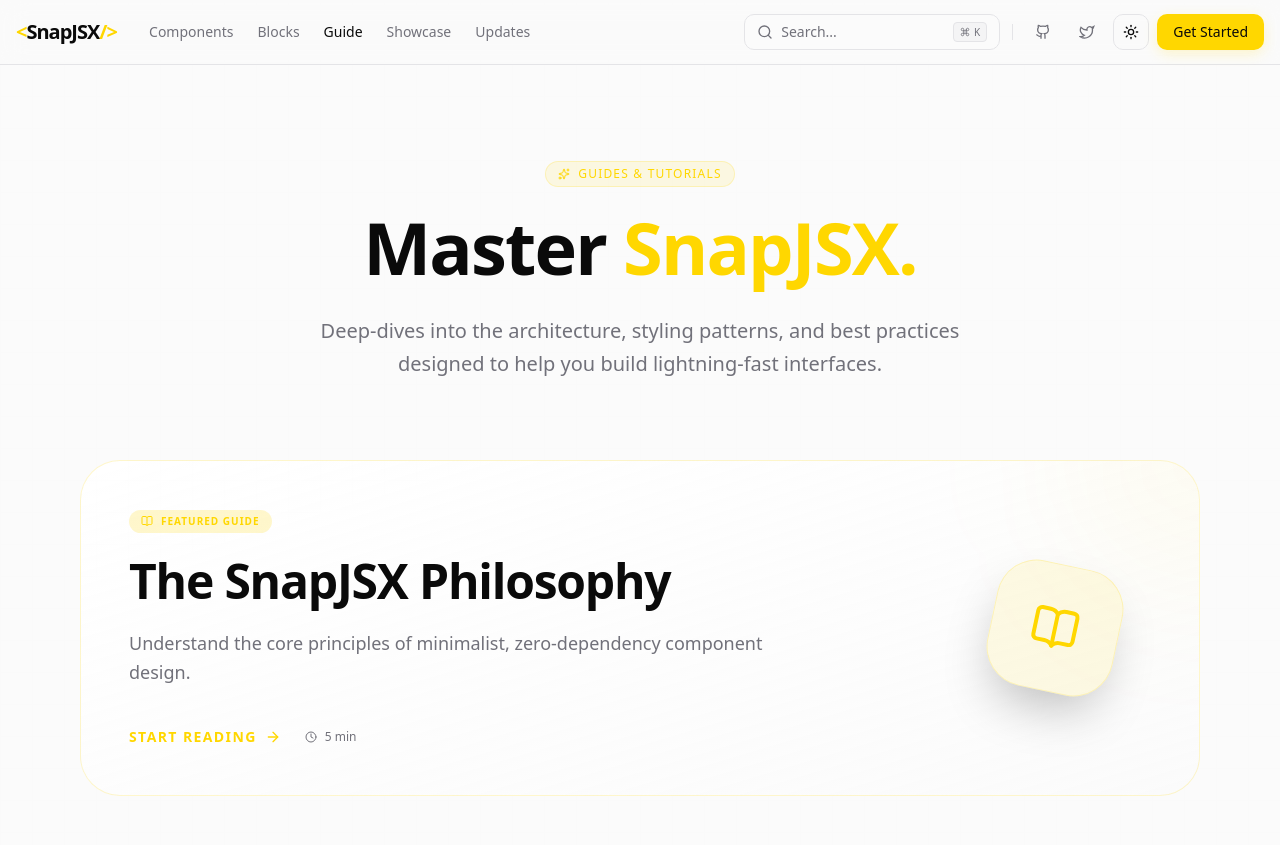
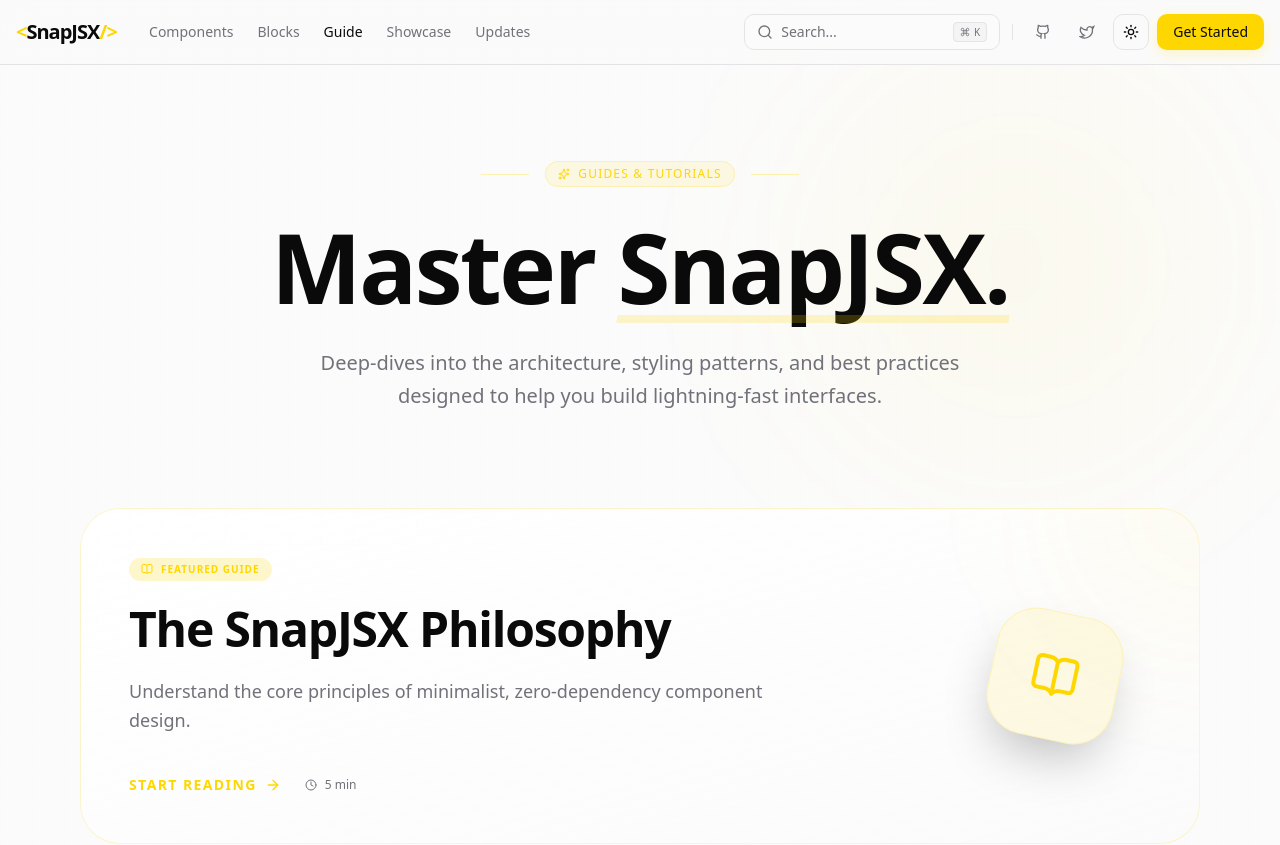
Before and after one commit to Gladiarn/SnapJSX, a Next.js app: page /guide in a window 1280 px wide. Shown: the top 845 px of the page. Built offline with nearby package versions, Linux system fonts and the light colour scheme.

Commit message:
style(headers): unify premium design language across all pages with unique layout signatures

```diff
--- a/src/app/components/components-page-client.tsx
+++ b/src/app/components/components-page-client.tsx
@@ -78,20 +78,29 @@ export function ComponentsPageClient() {
   }, []);
 
   return (
-    <main className="container mx-auto max-w-6xl px-4 py-24">
-      {/* Header - Centered Layout matching Guide/Updates Page pattern */}
-      <header className="mb-20 text-center">
-        <div className="inline-flex items-center gap-2 px-3 py-1 rounded-full bg-primary/10 border border-primary/20 text-primary text-xs font-medium uppercase tracking-widest mb-6">
-          <Sparkles className="w-3 h-3" />
-          Component Registry
+    <main className="container mx-auto max-w-6xl px-4 py-24 relative">
+      {/* Premium Background Decor */}
+      <div className="absolute top-0 left-0 -z-10 h-[400px] w-[400px] rounded-full bg-primary/5 blur-[100px] pointer-events-none" />
+
+      {/* Header - Left Aligned Registry Style */}
+      <header className="mb-24 flex flex-col md:flex-row items-start md:items-center gap-12">
+        <div className="flex-1 space-y-6">
+          <div className="inline-flex items-center gap-2 px-3 py-1 rounded-full bg-primary/10 border border-primary/20 text-primary text-xs font-medium uppercase tracking-widest">
+            <Sparkles className="w-3 h-3" />
+            Component Registry
+          </div>
+          <h1 className="text-5xl md:text-8xl font-black tracking-tighter leading-none">
+            The <span className="text-primary">Library.</span>
+          </h1>
         </div>
-        <h1 className="text-5xl md:text-7xl font-black tracking-tight mb-8">
-          The <span className="text-primary">Library.</span>
-        </h1>
-        <p className="text-xl text-muted-foreground max-w-2xl mx-auto leading-relaxed">
-          High-performance, zero-dependency React components. Standardized
-          architecture. Perfectly styled with Tailwind CSS.
-        </p>
+
+        <div className="flex-1 relative pl-8 border-l-2 border-primary/30 py-2">
+          <p className="text-xl text-muted-foreground leading-relaxed font-medium max-w-md italic">
+            "High-performance, zero-dependency React components. Standardized
+            architecture. Perfectly styled with Tailwind CSS."
+          </p>
+          <div className="mt-4 h-1 w-12 bg-primary/50" />
+        </div>
       </header>
 
       {/* Filter Section - Matching Guide Page Layout */}
@@ -154,7 +163,7 @@ export function ComponentsPageClient() {
                       animate={{ opacity: 1, y: 0, scale: 1 }}
                       exit={{ opacity: 0, y: 10, scale: 0.95 }}
                       transition={{ duration: 0.15 }}
-                      className="absolute right-0 mt-2 w-48 bg-card border border-border rounded-2xl p-2 z-50 overflow-hidden"
+                      className="absolute right-0 mt-2 w-48 bg-card border border-border rounded-2xl shadow-2xl p-2 z-50 overflow-hidden"
                     >
                       <div className="max-h-64 overflow-y-auto custom-scrollbar">
                         {hiddenCategories.map((category) => (
--- a/src/app/guide/guide-page-client.tsx
+++ b/src/app/guide/guide-page-client.tsx
@@ -73,17 +73,30 @@ export function GuidePageClient() {
   }, []);
 
   return (
-    <main className="container mx-auto max-w-6xl px-4 py-24">
-      {/* Header - Centered Layout */}
-      <header className="mb-20 text-center">
-        <div className="inline-flex items-center gap-2 px-3 py-1 rounded-full bg-primary/10 border border-primary/20 text-primary text-xs font-medium uppercase tracking-widest mb-6">
-          <Sparkles className="w-3 h-3" />
-          Guides & Tutorials
+    <main className="container mx-auto max-w-6xl px-4 py-24 relative">
+      {/* Premium Background Decor */}
+      <div className="absolute top-0 right-0 -z-10 h-[400px] w-[400px] rounded-full bg-primary/5 blur-[100px] pointer-events-none" />
+
+      {/* Header - Centered Focus Style */}
+      <header className="mb-24 text-center">
+        <div className="flex items-center justify-center gap-4 mb-8">
+          <div className="h-px w-12 bg-primary/30" />
+          <div className="inline-flex items-center gap-2 px-3 py-1 rounded-full bg-primary/10 border border-primary/20 text-primary text-xs font-medium uppercase tracking-widest">
+            <Sparkles className="w-3 h-3" />
+            Guides & Tutorials
+          </div>
+          <div className="h-px w-12 bg-primary/30" />
         </div>
-        <h1 className="text-5xl md:text-7xl font-black tracking-tight mb-8">
-          Master <span className="text-primary">SnapJSX.</span>
+
+        <h1 className="text-5xl md:text-8xl font-black tracking-tight mb-8 leading-none">
+          Master{" "}
+          <span className="relative inline-block">
+            SnapJSX.
+            <div className="absolute -bottom-2 left-0 w-full h-2 bg-primary/20 -skew-x-12" />
+          </span>
         </h1>
-        <p className="text-xl text-muted-foreground max-w-2xl mx-auto leading-relaxed">
+
+        <p className="text-xl text-muted-foreground max-w-2xl mx-auto leading-relaxed font-medium">
           Deep-dives into the architecture, styling patterns, and best practices
           designed to help you build lightning-fast interfaces.
         </p>
--- a/src/app/updates/updates-page-client.tsx
+++ b/src/app/updates/updates-page-client.tsx
@@ -303,20 +303,26 @@ export function UpdatesPageClient() {
   };
 
   return (
-    <main className="container mx-auto max-w-6xl px-4 py-24">
-      {/* Header - Centered Layout with Guide Page Typography */}
+    <main className="container mx-auto max-w-6xl px-4 py-24 relative">
+      {/* Premium Background Decor */}
+      <div className="absolute top-0 left-1/2 -translate-x-1/2 -z-10 h-[400px] w-[600px] rounded-full bg-primary/5 blur-[120px] pointer-events-none" />
+
+      {/* Header - Centered Dynamic Timeline Style */}
       <header className="mb-24 text-center">
-        <div className="inline-flex items-center gap-2 px-3 py-1 rounded-full bg-primary/10 border border-primary/20 text-primary text-xs font-medium uppercase tracking-widest mb-6">
+        <div className="inline-flex items-center gap-2 px-3 py-1 rounded-full bg-primary/10 border border-primary/20 text-primary text-xs font-medium uppercase tracking-widest mb-8">
           <Sparkles className="w-3 h-3" />
           Release History
         </div>
-        <h1 className="text-5xl md:text-7xl font-black tracking-tight mb-8">
-          Latest <span className="text-primary">Updates</span>
+        <h1 className="text-5xl md:text-8xl font-black tracking-tight mb-8 leading-none">
+          Project <span className="text-primary">Logs.</span>
         </h1>
-        <p className="text-xl text-muted-foreground max-w-2xl mx-auto leading-relaxed">
-          Tracking the evolution of SnapJSX, from architectural shifts to
-          feature releases and performance optimizations.
-        </p>
+        <div className="flex flex-col items-center gap-4">
+          <p className="text-xl text-muted-foreground max-w-2xl mx-auto leading-relaxed font-medium">
+            Tracking the evolution of SnapJSX, from architectural shifts to
+            feature releases and performance optimizations.
+          </p>
+          <div className="h-px w-48 bg-gradient-to-r from-transparent via-primary/40 to-transparent mt-4" />
+        </div>
       </header>
 
       {/* Updates List */}
@@ -422,7 +428,7 @@ export function UpdatesPageClient() {
         })}
       </div>
 
-      <div className="flex justify-center pt-2">
+      <div className="flex justify-center pt-8">
         <Pagination
           currentPage={currentPage}
           totalPages={totalPages}
@@ -432,8 +438,8 @@ export function UpdatesPageClient() {
         />
       </div>
 
-      {/* CTA Section - Scaled Down for better balance */}
-      <div className="mt-24 p-12 md:p-14 rounded-[3.5rem] bg-gradient-to-br from-primary/10 via-card/50 to-transparent border border-primary/10 text-center relative overflow-hidden group">
+      {/* CTA Section */}
+      <div className="mt-32 p-12 md:p-14 rounded-[3.5rem] bg-gradient-to-br from-primary/10 via-card/50 to-transparent border border-primary/10 text-center relative overflow-hidden group">
         <div className="absolute top-0 right-0 w-64 h-64 bg-primary/10 blur-[100px] rounded-full -mr-32 -mt-32 transition-transform duration-1000 group-hover:scale-150" />
 
         <h2 className="text-2xl md:text-4xl font-black mb-4 tracking-tight">
```
